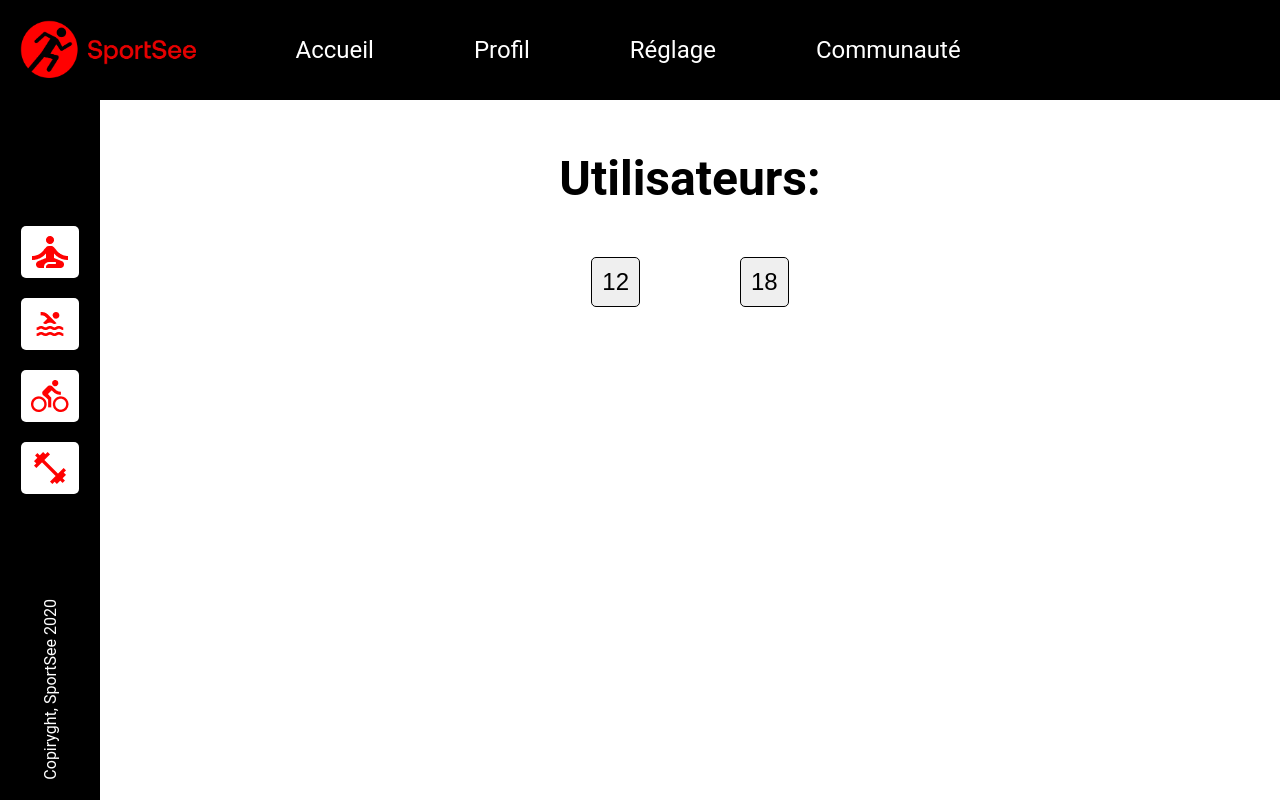
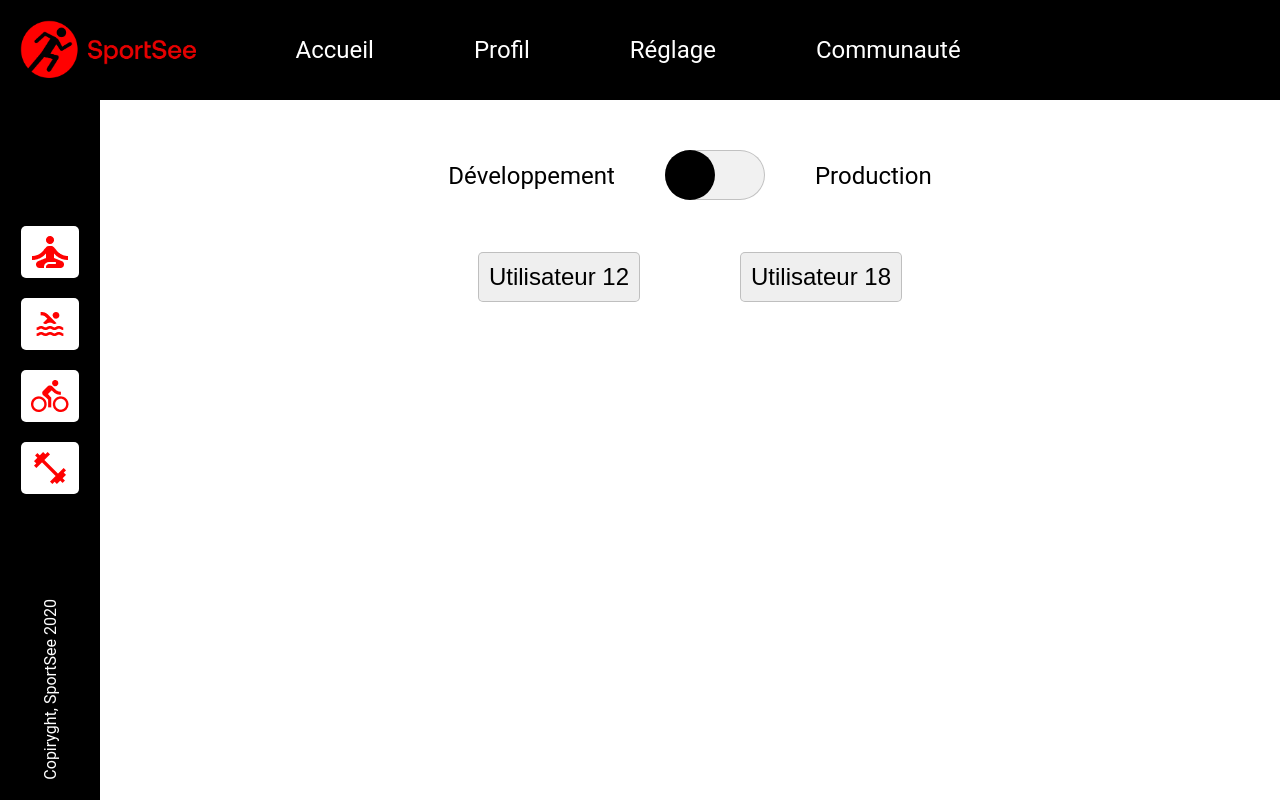
Before and after one commit to Cyril-Develop/SportSee, a React (Create React App) app in the folder client/: page / in a window 1280 px wide. Built offline with nearby package versions, Linux system fonts and the light colour scheme.

Commit message:
mis en place select env

```diff
--- /dev/null
+++ b/client/src/context/dataContext.jsx
@@ -0,0 +1,39 @@
+import { createContext, useState, useEffect, useContext } from "react";
+import axios from "axios";
+
+export const DataContext = createContext();
+
+export const DataContextProvider = ({ children }) => {
+    const [userId, setUserId] = useState();
+    const [env, setEnv] = useState("development");
+    const userUrl = `http://localhost:3000/user/${userId}`;
+    const userActivity = `http://localhost:3000/user/${userId}/activity`;
+    const userAvgSessions = `http://localhost:3000/user/${userId}/average-sessions`;
+    const userPerformance = `http://localhost:3000/user/${userId}/performance`;
+
+    const [user, setUser] = useState({});
+    const [activity, setActivity] = useState([]);
+    const [avgSessions, setAvgSessions] = useState([]);
+    const [performance, setPerformance] = useState([]);
+
+    useEffect(() => {
+        if(userId === undefined) return;
+        axios.get(userUrl).then((res) => setUser(res.data)).catch((err) => console.log(err));
+        axios.get(userActivity).then((res) => setActivity(res.data)).catch((err) => console.log(err));
+        axios.get(userAvgSessions).then((res) => setAvgSessions(res.data)).catch((err) => console.log(err));
+        axios.get(userPerformance).then((res) => setPerformance(res.data)).catch((err) => console.log(err));
+    }, [userId, userUrl, userActivity, userAvgSessions, userPerformance]);
+
+    const updateUser = (newUserId, newEnv) => {
+        setUserId(newUserId);
+        setEnv(newEnv);
+    };
+
+    return (
+        <DataContext.Provider value={{ user, activity, avgSessions, performance, updateUser }}>
+            {children}
+        </DataContext.Provider>
+    );
+};
+
+export const useDataContext = () => useContext(DataContext);
--- a/client/src/index.js
+++ b/client/src/index.js
@@ -2,10 +2,13 @@ import React from 'react';
 import ReactDOM from 'react-dom/client';
 import App from './App';
 import './sass/index.scss';
+import { DataContextProvider } from './context/dataContext';
 
 const root = ReactDOM.createRoot(document.getElementById('root'));
 root.render(
-  <React.StrictMode>
-    <App />
-  </React.StrictMode>
+    <React.StrictMode>
+        <DataContextProvider>
+            <App />
+        </DataContextProvider>
+    </React.StrictMode>
 );
--- a/client/src/pages/home/Home.jsx
+++ b/client/src/pages/home/Home.jsx
@@ -1,12 +1,40 @@
 import './home.scss'
+import { useState, useEffect } from 'react'
+import { useDataContext } from '../../context/dataContext'
 
 export default function Home() {
+    const { user, updateUser} = useDataContext();
+
+    console.log(user);
+
+    const [isChecked, setIsChecked] = useState(false);
+    const [env, setEnv] = useState("development");
+    const [userId, setUserId] = useState();
+
+    useEffect(() => {
+        !isChecked ? setEnv("development") : setEnv("production");
+    }, [isChecked]);
+
+    useEffect(() => {
+        updateUser(userId, env);
+    }, [userId, env, updateUser]);
+
+
     return (
         <main className='home'>
-            <h1>Utilisateurs:</h1>
             <div className="home_wrapper">
-                <button className="home_wrapper_btn">12</button>
-                <button className="home_wrapper_btn">18</button>
+                <div className="home_wrapper_type">
+                    <span>Développement</span>
+                    <div className="checkbox">
+                        <input type="checkbox" id='check' onChange={() => setIsChecked(!isChecked)} />
+                        <label htmlFor="check"></label>
+                    </div>
+                    <span>Production</span>
+                </div>
+                <div className="home_wrapper_btn">
+                    <button onClick={() => setUserId(12)} className={userId === 12 ? "active" : ""}>Utilisateur 12</button>
+                    <button onClick={() => setUserId(18)} className={userId === 18 ? "active" : ""}>Utilisateur 18</button>
+                </div>
             </div>
         </main>
     )
--- a/client/src/pages/home/home.scss
+++ b/client/src/pages/home/home.scss
@@ -1,25 +1,68 @@
 .home{
+    margin-top: 5rem;
     display: flex;
     flex-direction: column;
     align-items: center;
     flex-grow: 1;
 
-    h1{
-        font-size: clamp(3.6rem, 5vw, 4.8rem);
-        margin: 5rem 0;
-    }
-
     &_wrapper{
         display: flex;
-        gap: 10rem;
+        flex-direction: column;
+        align-items: center;
+        gap: 5rem;
+
+        &_type{
+            display: flex;
+            align-items: center;
+            gap: 5rem;
+
+            span{
+                font-size: clamp(1.8rem, 2vw, 2.4rem);
+            }
+
+            .checkbox{
+                position: relative;
+                width: fit-content;
+
+                input[type="checkbox"]{
+                    appearance: none;
+                    width: 10rem;
+                    height: 5rem;
+                    cursor: pointer;
+                    border-radius: 5rem;
+                    border: 1px solid rgba(0, 0, 0, 0.2);
+                    background-color: #f1f1f1;
+                }
+
+                label{
+                    position: absolute;
+                    left: 0;
+                    width: 5rem;
+                    height: 5rem;
+                    border-radius: 50%;
+                    background-color: #000;
+                    cursor: pointer;
+                    transition: transform .2s ease-in-out;
+                }
+
+                input:checked + label{
+                    transform: translateX(5rem);
+                }
+            }
+        }
 
         &_btn{
-            padding: 1rem;
-            border-radius: 5px;
-            border: 1px solid rgb(0, 0, 0);
-            font-size: clamp(1.8rem, 2vw, 2.4rem);
+            display: flex;
+            gap: 10rem;
 
-            &:hover{
+            button{
+                padding: 1rem;
+                border-radius: 5px;
+                border: 1px solid rgba(0, 0, 0, 0.2);
+                font-size: clamp(1.8rem, 2vw, 2.4rem);
+            }
+
+            .active{
                 background-color: #000;
                 color: #fff;
             }
```
Also changed, not shown: client/src/data/getDatas.jsx (+9 -0 lines).
